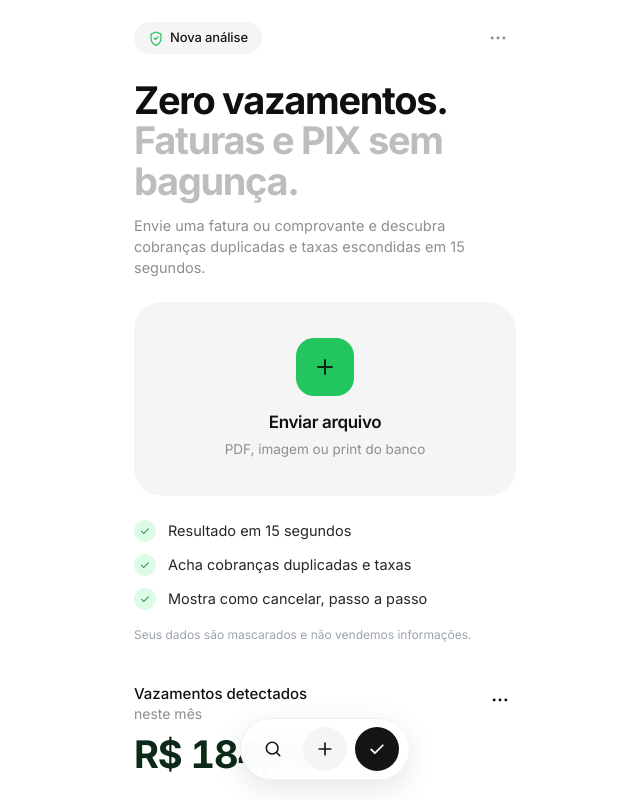
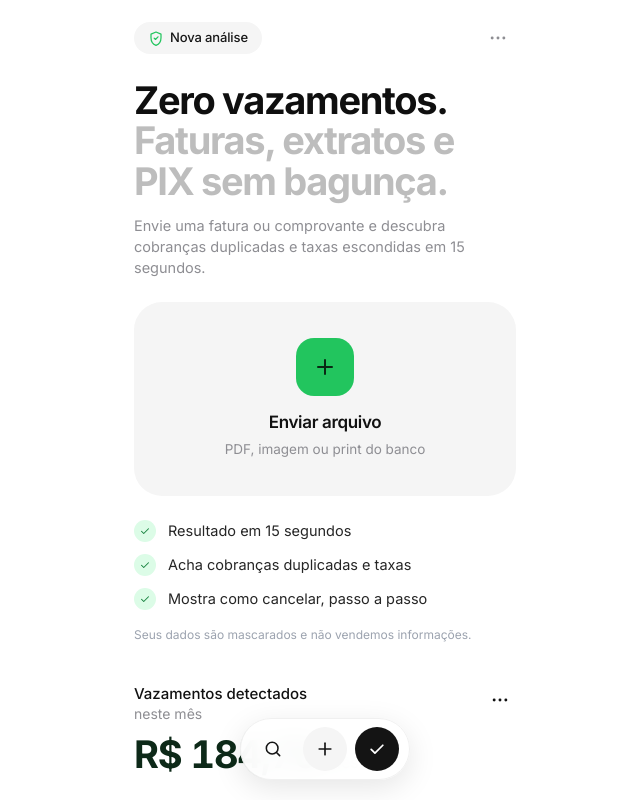
Before and after one commit to uset01/Taxly, a Next.js app: page / in a window 1280 px wide. Shown: the top 800 px of the page, without its empty margins (315-955 px from the left). Built offline with nearby package versions, Linux system fonts and the light colour scheme.

Commit message:
chore(copy): atualizar titulo para Faturas, extratos e PIX sem bagunca

```diff
--- a/src/components/HomeScreen.tsx
+++ b/src/components/HomeScreen.tsx
@@ -633,7 +633,7 @@ export function HomeScreen() {
                 <h1 className="text-[36px] sm:text-[38px] leading-[1.06] tracking-[-0.035em] font-bold">
                   <span className="block text-[#0F0F0F]">Zero vazamentos.</span>
                   <span className="block text-[#BDBDBD]">
-                    Faturas e PIX sem bagunça.
+                    Faturas, extratos e PIX sem bagunça.
                   </span>
                 </h1>
                 <p className="mt-3.5 text-[14.5px] leading-[1.45] text-[#8E8E93] font-normal">
```
